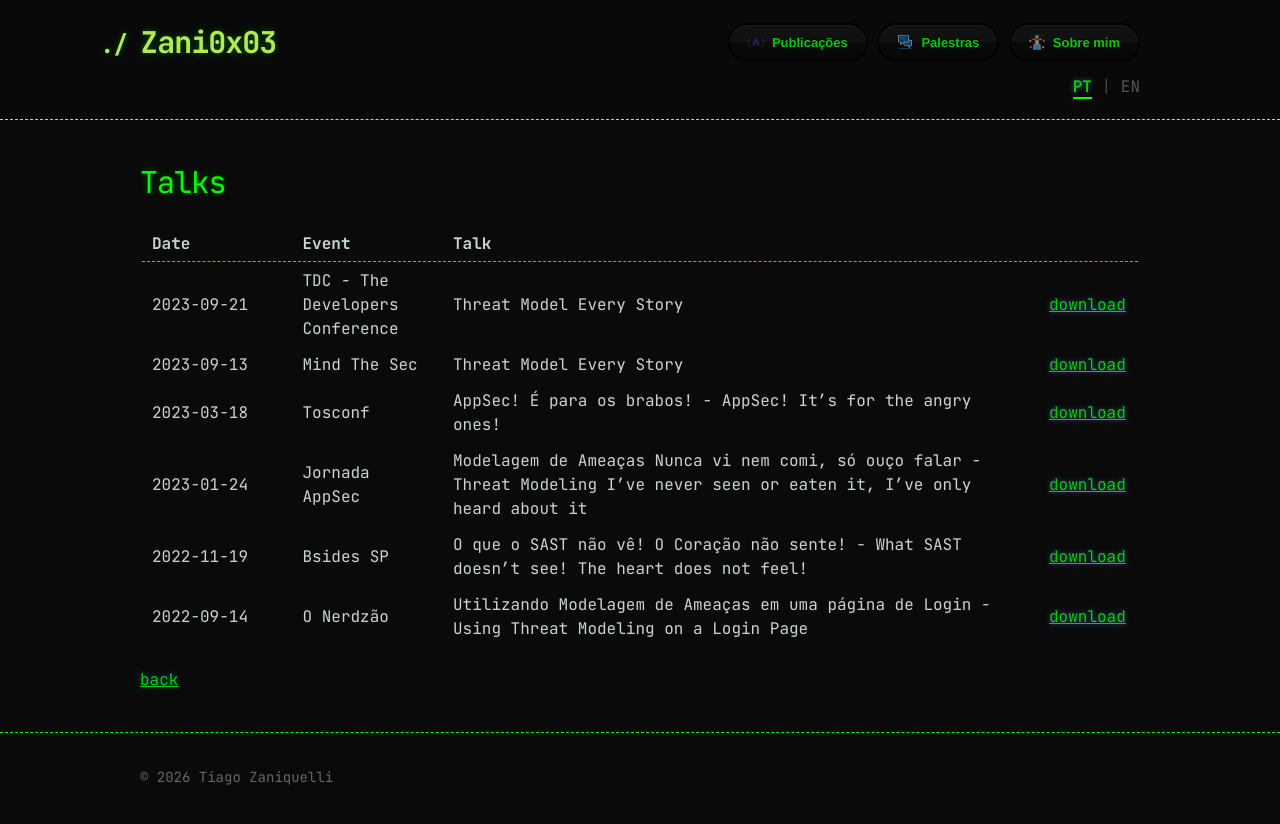
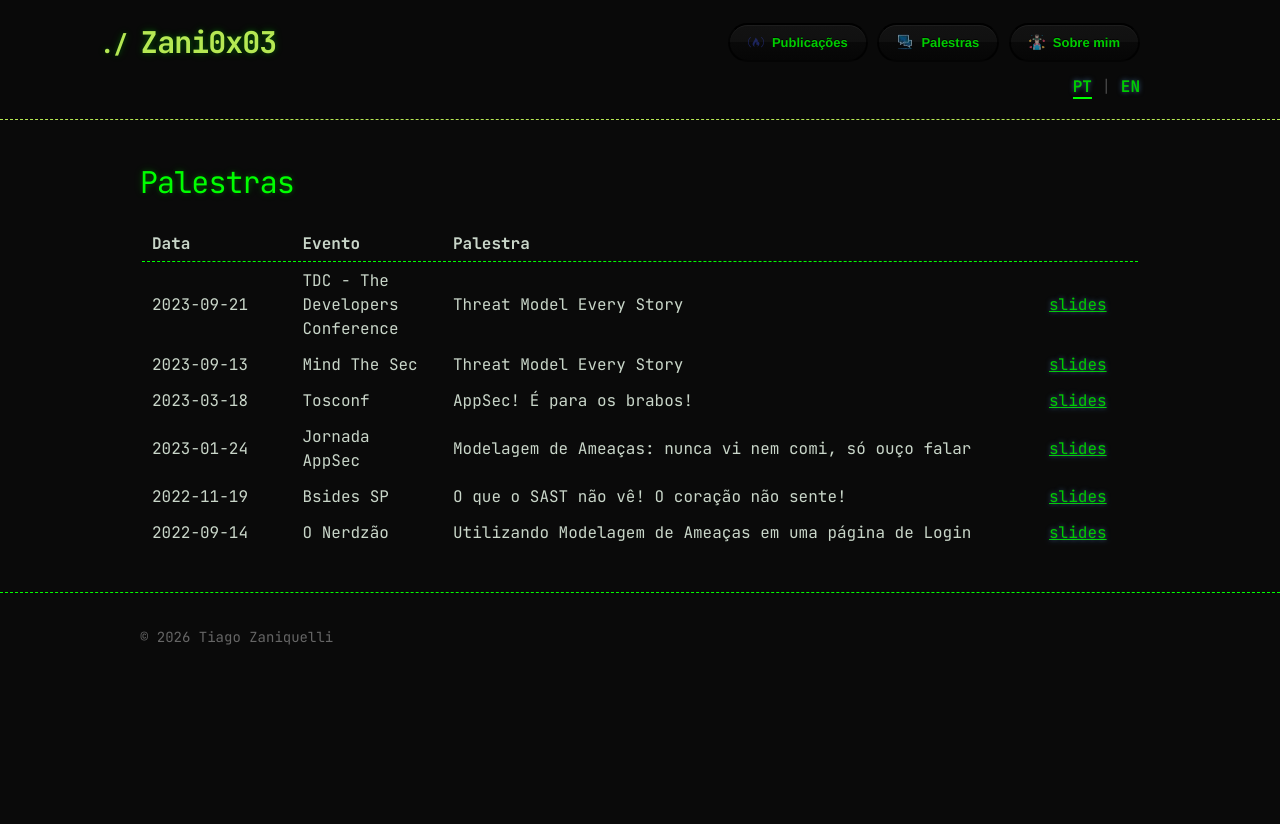
Before and after one commit to zani0x03/zani0x03.github.io, a Jekyll site: the page built from pages/talks.md, in a window 1280 px wide. Shown: the top 824 px of the page. Built offline with Jekyll 4.4.1, drawn with Linux system fonts in a browser that asks for light colours.

Commit message:
Idioma se mantém ao navegar: inglês completo sob /en/
O relato era que escolher inglês e clicar em Talks devolvia o site ao português.
A causa não era o seletor perder a escolha: a página de palestras só existia em
português, então o leitor aterrissava num documento com lang: pt e o menu
inteiro se reorientava por ele.

Duas correções, ambas estruturais — sem JavaScript e sem cookie, preservando o
script-src 'none' previsto para a CSP na mudança blog-no-cluster:

1. pages/talks-en.md passa a existir. Os títulos em inglês não foram traduzidos
   por aqui: a versão anterior já trazia as duas línguas na mesma célula,
   separadas por hífen, escritas pelo próprio autor. Só foram separadas.

2. Todo o inglês passa a viver sob /en/ — /en/, /en/talks/ e /en/about/. Como
   cada item do menu resolve para a versão no idioma da página, navegar em
   inglês mantém em inglês por construção.

As URLs em português seguem intocadas (/, /pages/talks.html,
/pages/about.html), assim como as dos posts. /pages/about-en.html deixa de
existir, mas nunca chegou a ser publicado — só existia nesta branch.

Persistência entre visitas fica de fora por decisão explícita: exigiria
JavaScript ou cookie, e o custo seria o argumento mais forte do blog em AppSec.

O <style> inline de talks foi para o SCSS, escopado em .talks-table. Duplicá-lo
na versão em inglês seria pior, e um único bloco inline obrigaria a CSP a
autorizar estilo inline em todas as páginas. Adianta parte da mudança
remover-terceiros.

Co-Authored-By: Claude Opus 5 <noreply@anthropic.com>

```diff
--- a/_sass/hacker.scss
+++ b/_sass/hacker.scss
@@ -108,6 +108,19 @@ code.highlighter-rouge {
     color: #444;
 }
 
+// Larguras da tabela de palestras. Estas regras viviam num bloco <style> dentro de
+// pages/talks.md, e vieram para cá por dois motivos: duplicá-las na versão em inglês
+// seria pior, e um único bloco inline no site obrigaria a CSP a autorizar estilo
+// inline em TODAS as páginas — ver a mudança remover-terceiros.
+//
+// Escopadas por classe de propósito: soltas, valeriam para toda tabela do site.
+.talks-table {
+    th:first-of-type  { width: 15%; }
+    th:nth-of-type(2) { width: 15%; }
+    th:nth-of-type(3) { width: 60%; }
+    th:nth-of-type(4) { width: 10%; }
+}
+
 .lang-link.active {
     color: var(--primary-color);
     border-bottom: 2px solid var(--primary-color);
--- a/pages/talks.md
+++ b/pages/talks.md
@@ -1,34 +1,18 @@
 ---
 layout: default
-title: Talks
+title: Palestras
 lang: pt
 ref: talks
 ---
-# Talks
 
-<style>
-table th:first-of-type {
-    width: 15%;
-}
-table th:nth-of-type(2) {
-    width: 15%;
-}
-table th:nth-of-type(3) {
-    width: 60%;
-}
-table th:nth-of-type(4) {
-    width: 10%;
-}
-</style>
+# Palestras
 
-
-|Date | Event | Talk ||
-|------|-------|------|------|
-|2023-09-21|TDC - The Developers Conference|Threat Model Every Story|[download](../download/2023-09-21_tdc.pdf){:target="_blank"}|
-|2023-09-13|Mind The Sec|Threat Model Every Story|[download](../download/2023-09-13_mindthesec.pdf){:target="_blank"}|
-|2023-03-18|Tosconf|AppSec! É para os brabos! - AppSec! It's for the angry ones!|[download](../download/2023-03-18_tosconf.pdf){:target="_blank"}|
-|2023-01-24|Jornada AppSec|Modelagem de Ameaças Nunca vi nem comi, só ouço falar - Threat Modeling I've never seen or eaten it, I've only heard about it|[download](../download/2023-01-24_jornadaappsec.pdf){:target="_blank"}|
-|2022-11-19|Bsides SP|O que o SAST não vê! O Coração não sente! - What SAST doesn't see! The heart does not feel!|[download](../download/2022-11-19_bsides.pdf){:target="_blank"}|
-|2022-09-14|O Nerdzão|Utilizando Modelagem de Ameaças em uma página de Login - Using Threat Modeling on a Login Page|[download](../download/2022-09-17_onerdzao.pdf){:target="_blank"}|
-
-[back](../index.html)
+| Data | Evento | Palestra | |
+|------|--------|----------|--|
+| 2023-09-21 | TDC - The Developers Conference | Threat Model Every Story | [slides](/download/2023-09-21_tdc.pdf){:target="_blank"} |
+| 2023-09-13 | Mind The Sec | Threat Model Every Story | [slides](/download/2023-09-13_mindthesec.pdf){:target="_blank"} |
+| 2023-03-18 | Tosconf | AppSec! É para os brabos! | [slides](/download/2023-03-18_tosconf.pdf){:target="_blank"} |
+| 2023-01-24 | Jornada AppSec | Modelagem de Ameaças: nunca vi nem comi, só ouço falar | [slides](/download/2023-01-24_jornadaappsec.pdf){:target="_blank"} |
+| 2022-11-19 | Bsides SP | O que o SAST não vê! O coração não sente! | [slides](/download/2022-11-19_bsides.pdf){:target="_blank"} |
+| 2022-09-14 | O Nerdzão | Utilizando Modelagem de Ameaças em uma página de Login | [slides](/download/2022-09-17_onerdzao.pdf){:target="_blank"} |
+{: .talks-table}
```
Also changed, not shown: pages/about-en.md (+1 -0 lines), pages/talks-en.md (added, +23 -0 lines).
